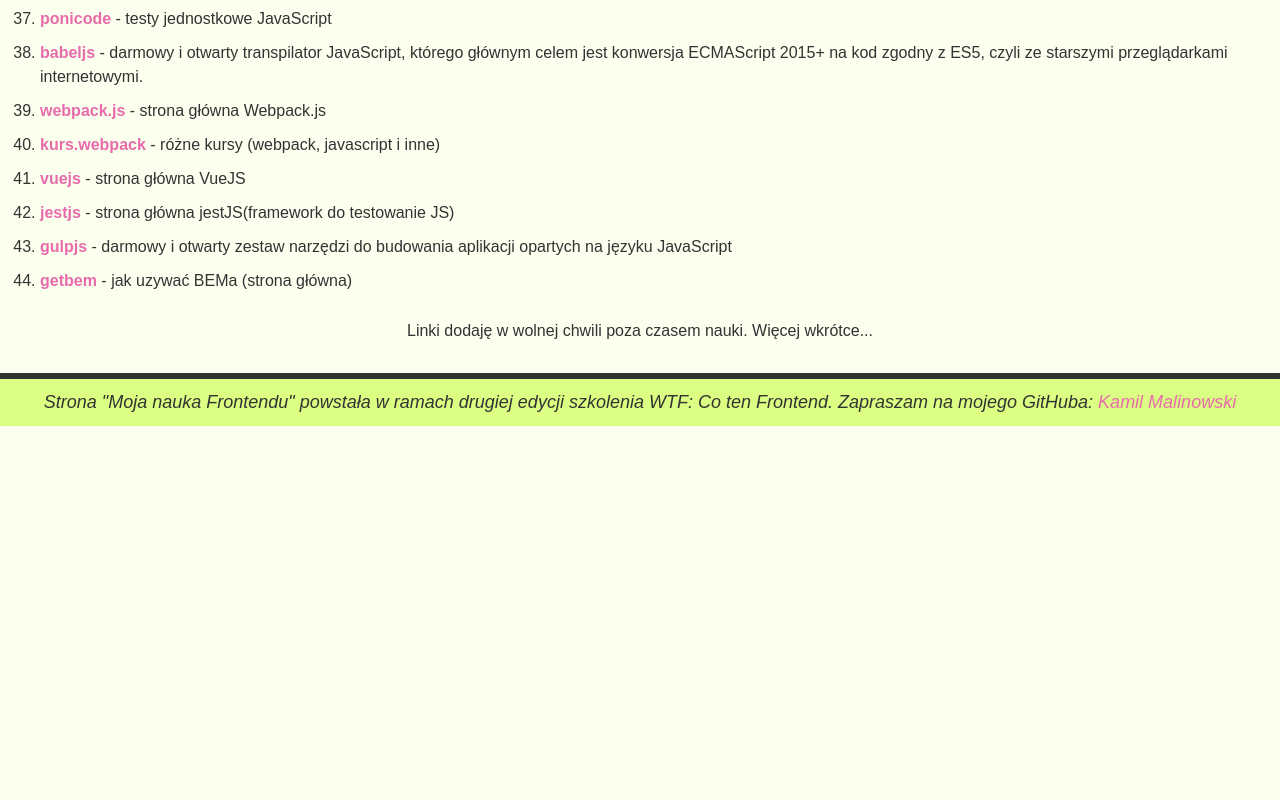
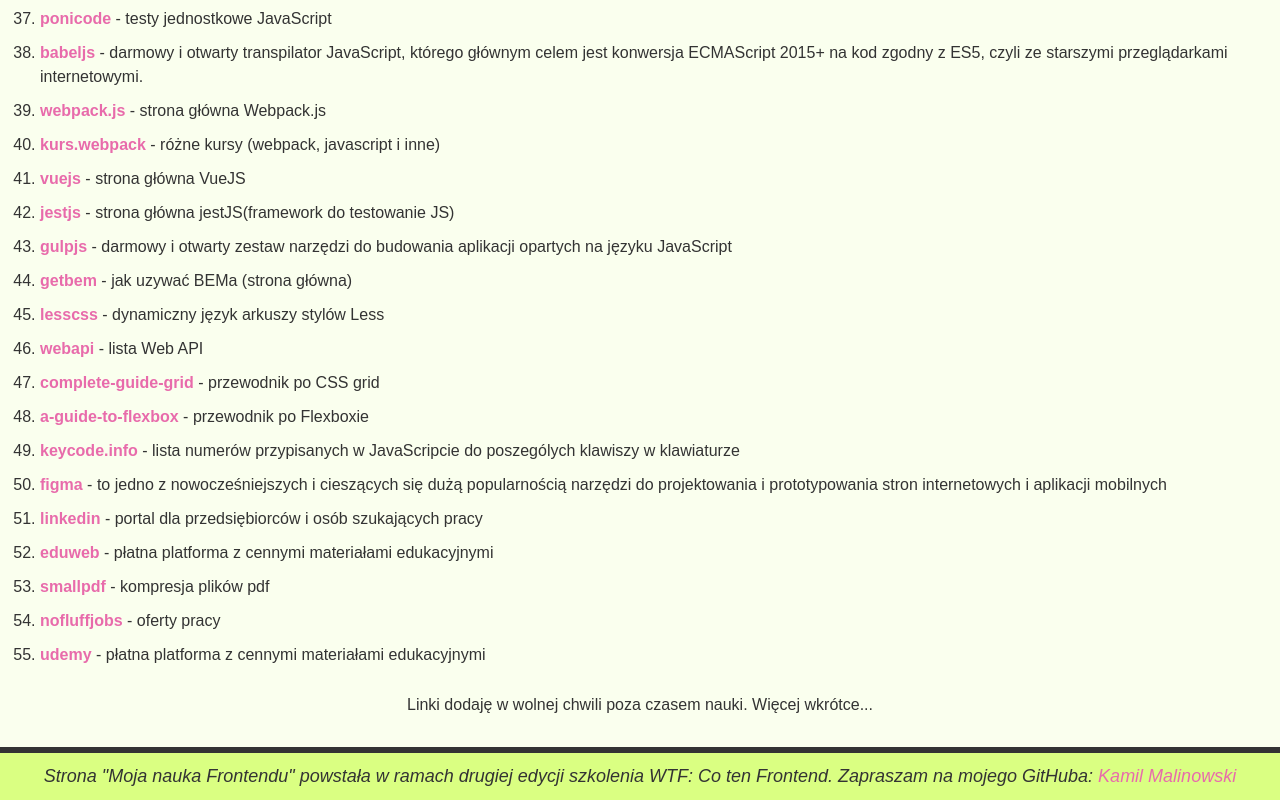
Before and after one commit to kamilMalinowski/Awesome-Notes, a website built with webpack: page src/pages/index.html in a window 1280 px wide. Shown: the part 1977-2777 px from the top of the page. Before the commit the page ends 2403 px from the top, so only its background shows below. Built offline with nearby package versions, Linux system fonts and the light colour scheme; no server answers; a web font is replaced by a local one.

Commit message:
docs: update links

```diff
--- a/src/pages/index.html
+++ b/src/pages/index.html
@@ -585,6 +585,140 @@
               >
               - jak uzywać BEMa (strona główna)
             </li>
+            <li class="notes-list__element">
+              <a
+                class="notes-list__link"
+                target="_blank"
+                rel="noopener noreferrer"
+                title="lesscss"
+                href="http://lesscss.org/"
+                >lesscss</a
+              >
+              - dynamiczny język arkuszy stylów Less
+            </li>
+            <li class="notes-list__element">
+              <a
+                class="notes-list__link"
+                target="_blank"
+                rel="noopener noreferrer"
+                title="wabapi"
+                href="https://developer.mozilla.org/pl/docs/Web/API"
+                >webapi</a
+              >
+              - lista Web API
+            </li>
+            <li class="notes-list__element">
+              <a
+                class="notes-list__link"
+                target="_blank"
+                rel="noopener noreferrer"
+                title="complete-guide-grid"
+                href="https://css-tricks.com/snippets/css/complete-guide-grid/"
+                >complete-guide-grid</a
+              >
+              - przewodnik po CSS grid
+            </li>
+            <li class="notes-list__element">
+              <a
+                class="notes-list__link"
+                target="_blank"
+                rel="noopener noreferrer"
+                title="a-guide-to-flexbox"
+                href="https://css-tricks.com/snippets/css/a-guide-to-flexbox/"
+                >a-guide-to-flexbox</a
+              >
+              - przewodnik po Flexboxie
+            </li>
+            <li class="notes-list__element">
+              <a
+                class="notes-list__link"
+                target="_blank"
+                rel="noopener noreferrer"
+                title="keycode.info"
+                href="https://keycode.info/"
+                >keycode.info</a
+              >
+              - lista numerów przypisanych w JavaScripcie do poszególych
+              klawiszy w klawiaturze
+            </li>
+            <li class="notes-list__element">
+              <a
+                class="notes-list__link"
+                target="_blank"
+                rel="noopener noreferrer"
+                title="figma"
+                href="https://www.figma.com/"
+                >figma</a
+              >
+              - to jedno z nowocześniejszych i cieszących się dużą popularnością
+              narzędzi do projektowania i prototypowania stron internetowych i
+              aplikacji mobilnych
+            </li>
+            <li class="notes-list__element">
+              <a
+                class="notes-list__link"
+                target="_blank"
+                rel="noopener noreferrer"
+                title="linkedin"
+                href="https://www.linkedin.com/feed/"
+                >linkedin</a
+              >
+              - portal dla przedsiębiorców i osób szukających pracy
+            </li>
+            <li class="notes-list__element">
+              <a
+                class="notes-list__link"
+                target="_blank"
+                rel="noopener noreferrer"
+                title="eduweb"
+                href="https://eduweb.pl/"
+                >eduweb</a
+              >
+              - płatna platforma z cennymi materiałami edukacyjnymi
+            </li>
+            <li class="notes-list__element">
+              <a
+                class="notes-list__link"
+                target="_blank"
+                rel="noopener noreferrer"
+                title="smallpdf"
+                href="https://smallpdf.com/pl/compress-pdf"
+                >smallpdf</a
+              >
+              - kompresja plików pdf
+            </li>
+            <li class="notes-list__element">
+              <a
+                class="notes-list__link"
+                target="_blank"
+                rel="noopener noreferrer"
+                title="nofluffjobs"
+                href="https://nofluffjobs.com/pl/jobs"
+                >nofluffjobs</a
+              >
+              - oferty pracy
+            </li>
+            <li class="notes-list__element">
+              <a
+                class="notes-list__link"
+                target="_blank"
+                rel="noopener noreferrer"
+                title="udemy"
+                href="https://www.udemy.com/"
+                >udemy</a
+              >
+              - płatna platforma z cennymi materiałami edukacyjnymi
+            </li>
+            <!-- <li class="notes-list__element">
+              <a
+                class="notes-list__link"
+                target="_blank"
+                rel="noopener noreferrer"
+                title=""
+                href=""
+              ></a>
+              -
+            </li> -->
           </ol>
           <p class="notes-article__description">
             Linki dodaję w wolnej chwili poza czasem nauki. Więcej wkrótce...
```
